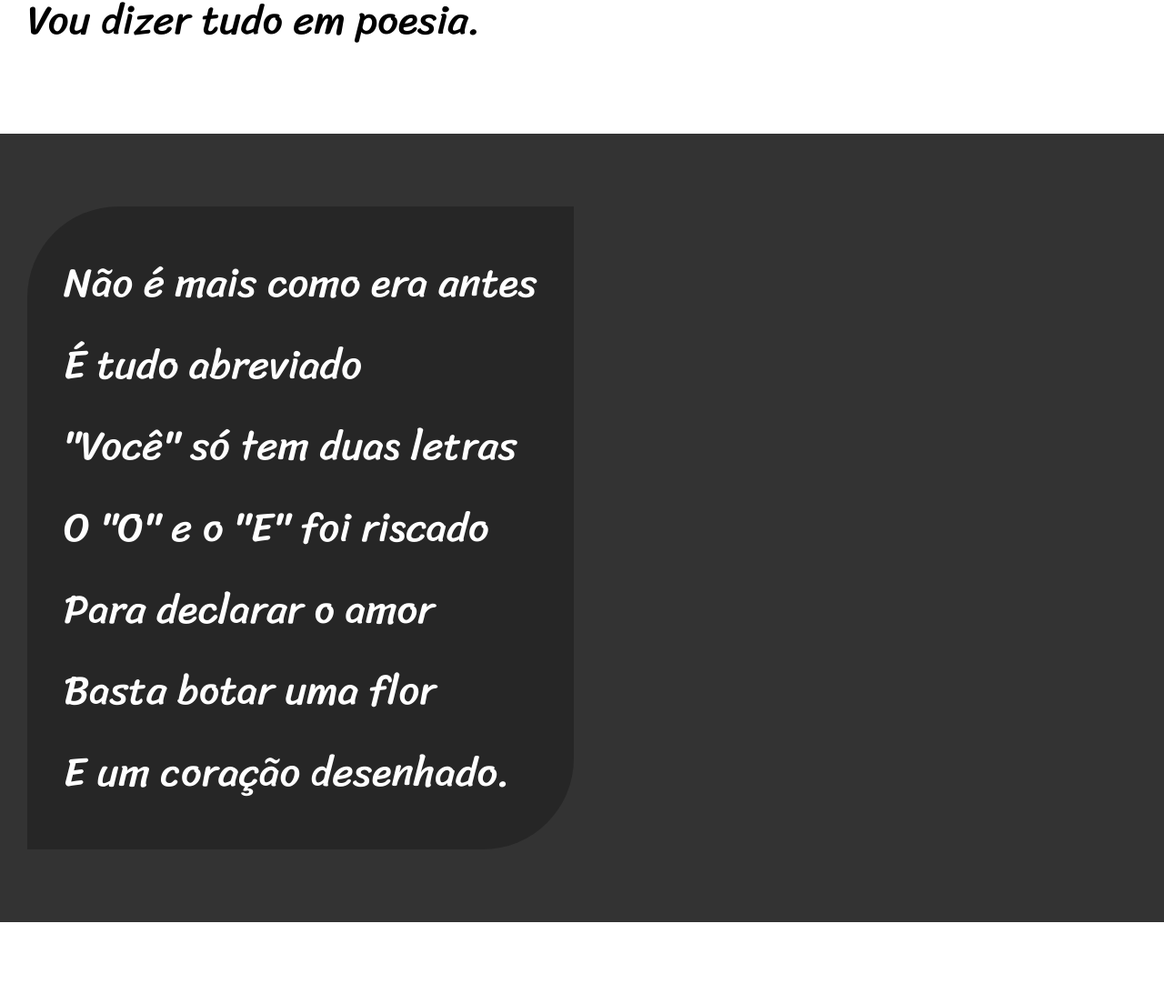
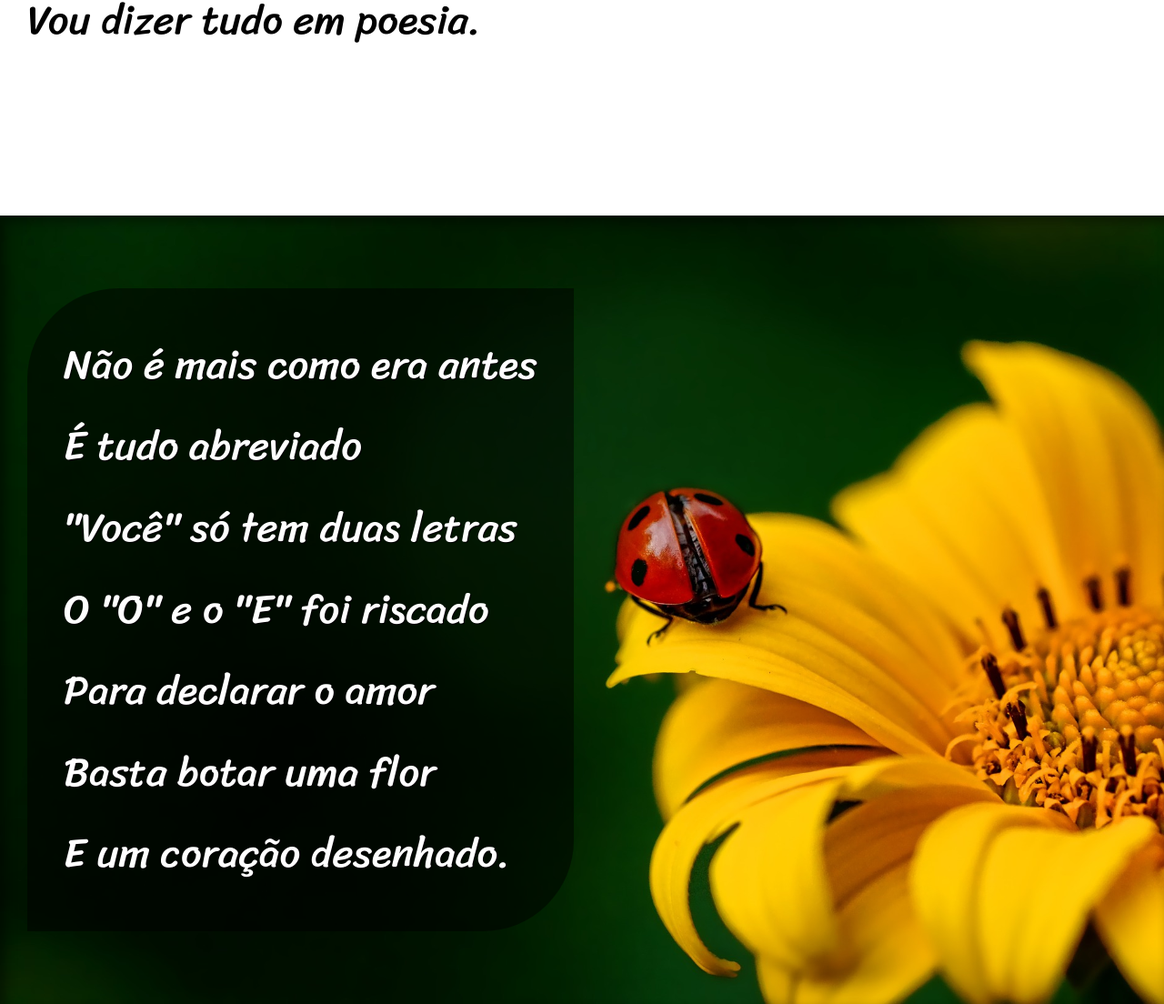
Before and after one commit to dionatamartini/HTMLeCSS, a plain HTML site: page Projeto Cordel Moderno/index.html in a window 1280 px wide. Shown: the part 900-2004 px from the top of the page at 91% size. Drawn offline with Linux system fonts and the light colour scheme.

Commit message:
finalizei o projeto cordel

```diff
--- a/Projeto Cordel Moderno/estilo.css
+++ b/Projeto Cordel Moderno/estilo.css
@@ -58,6 +58,11 @@ section {
     font-family: var(--font3);
     font-size: 3.5vw;
 }
+
+section > p {
+    padding-bottom: 2em;
+}
+
 section.normal {
     background-color: white;
     color: black;
@@ -65,17 +70,31 @@ section.normal {
 
 section.imagem {
     background-color: rgb(51, 51, 51);
+    box-shadow: inset 6px 6px 13px 0px rgba(0, 0, 0, 0.473);
+    background-size: cover;
+    background-attachment: fixed;
 
 }
 
 section.imagem > p {
     display: inline-block;
     padding: 40px;
-    background-color: rgba(0, 0, 0, 0.253);
+    background-color: rgba(0, 0, 0, 0.503);
     color: white;
     border-radius: 100px 0px 100px 0px;
+    text-shadow: 1px 1px 0px black;
 }
 
+section#img01 {
+    background-image: url('img/background001.jpg');
+    background-position: right center;
+
+}
+
+section#img02 {
+    background-image: url('img/background002.jpg');
+
+}
 
 footer {
     background-color: black;
--- a/Projeto Cordel Moderno/index.html
+++ b/Projeto Cordel Moderno/index.html
@@ -25,7 +25,7 @@
                 </p>
         </section>
 
-        <section class="imagem">
+        <section class="imagem" id="img01">
                 <p>
                     Não é mais como era antes <br>
                     É tudo abreviado <br>
@@ -60,7 +60,7 @@
 
         </section>
 
-        <section class="imagem">
+        <section class="imagem" id="img02">
                 <p>
                     Tenho saudade das cartas<br>
                     Escritas com a própria mão<br>
```
